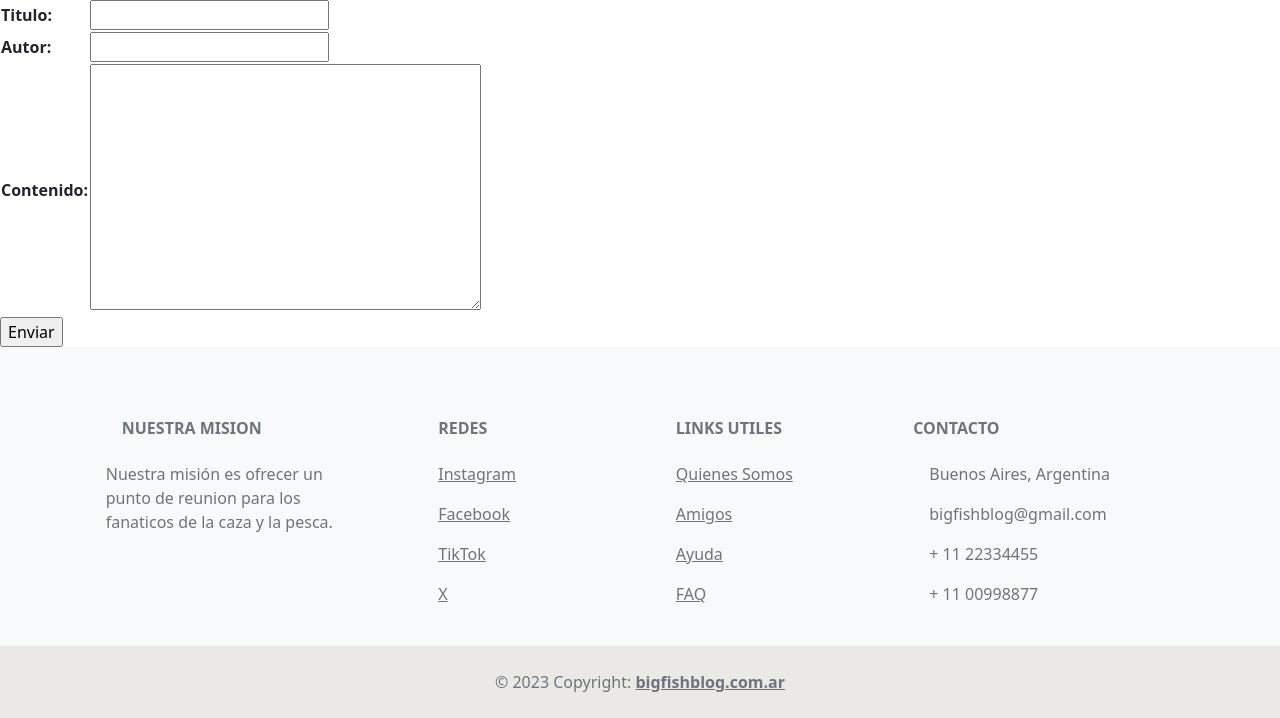
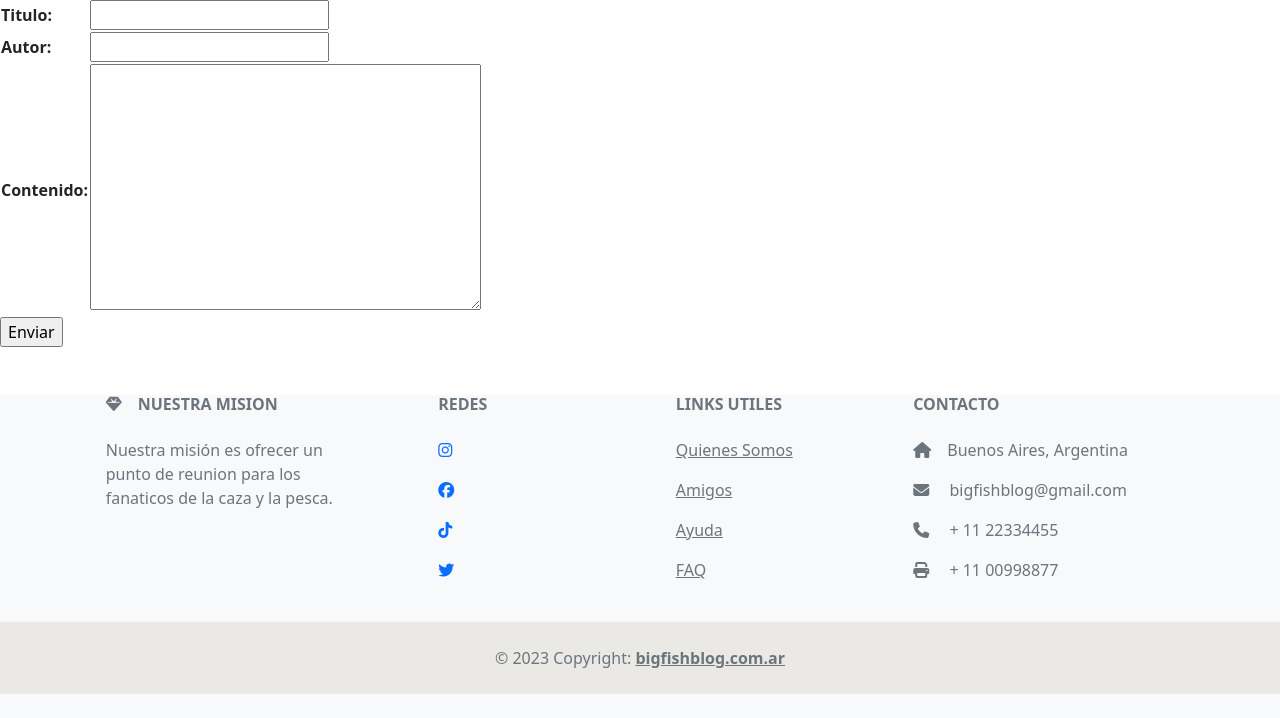
Before and after one commit to 4li3ntr3x/Django_group12, a Django app: page /crear_post/ in a window 1280 px wide. Shown: the part 123-841 px from the top of the page. After the commit the page ends 817 px from the top, so only its background shows below. Run offline with Django 4.2, Linux system fonts and the light colour scheme; some libraries are stand-ins or nearby versions.

Commit message:
iconos rrss

```diff
--- a/blog/templates/base.html
+++ b/blog/templates/base.html
@@ -10,7 +10,7 @@
     <link href="{% static 'css/bootstrap.min.css' %}" rel="stylesheet">
     <title>{% block titulo %}{% endblock titulo %}</title>
     <link rel="icon" href="{% static 'images/logo.png' %}" type="image/x-icon">
-
+    <script src="https://kit.fontawesome.com/6504f30b95.js" crossorigin="anonymous"></script>
 
 </head>
 
@@ -74,7 +74,7 @@
 
     <footer class="text-center text-lg-start bg-light text-muted">
 
-        <section class="d-flex">
+        <!--<section class="d-flex">
 
             <div>
                 <a href="" class="me-4 text-reset">
@@ -96,7 +96,7 @@
                     <i class="fab fa-github"></i>
                 </a>
             </div>
-        </section>
+        </section>-->
 
         <section class="">
             <div class="container text-center text-md-start mt-5">
@@ -115,16 +115,16 @@
                             Redes
                         </h6>
                         <p>
-                            <a href="#!" class="text-reset">Instagram</a>
+                            <a href="https://www.instagram.com/" target="_blank"><i class="fab fa-instagram"></i></a>
                         </p>
                         <p>
-                            <a href="#!" class="text-reset">Facebook</a>
+                            <a href="https://www.facebook.com/" target="_blank"><i class="fab fa-facebook"></i></a>
                         </p>
                         <p>
-                            <a href="#!" class="text-reset">TikTok</a>
+                            <a href="https://www.tiktok.com/" target="_blank"><i class="fab fa-tiktok"></i></a>
                         </p>
                         <p>
-                            <a href="#!" class="text-reset">X</a>
+                            <a href="https://www.twitter.com/" target="_blank"><i class="fab fa-twitter"></i></a>
                         </p>
                     </div>
 
```
Also changed, not shown: static/blog/style.css (line endings or trailing spaces).
